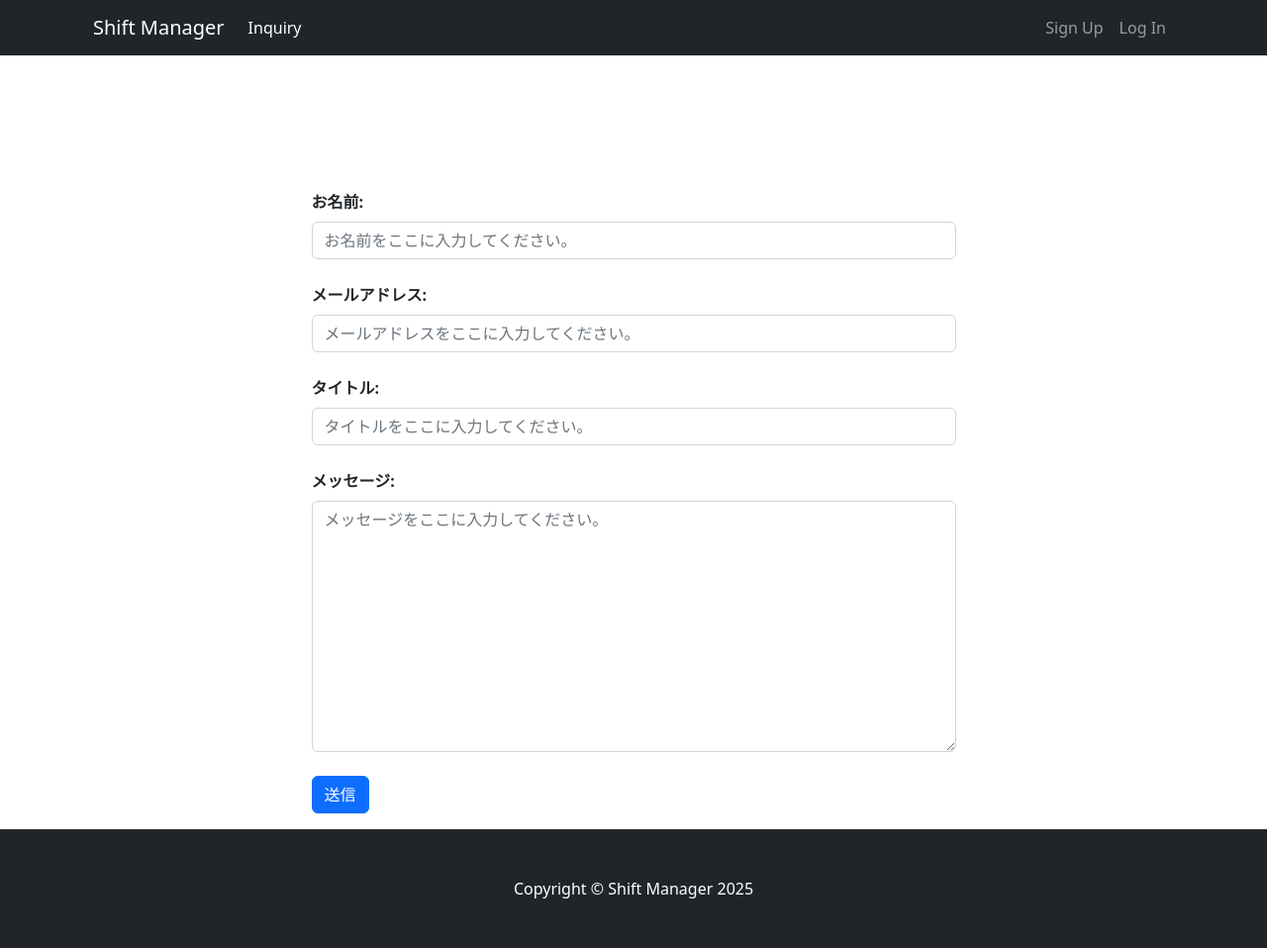
After one commit to yucho115/shift_manager, a Django app: page /inquiry/ in a window 1280 px wide. The commit adds this page. Shown: the whole page at 99% size. Run offline with Django 5.2, Linux system fonts and the light colour scheme; some libraries are stand-ins or nearby versions.

Commit message:
Inquiryのフォームページ作成

```diff
--- /dev/null
+++ b/shift/forms.py
@@ -0,0 +1,22 @@
+from django import forms
+
+class InquiryForm(forms.Form):
+    name = forms.CharField(label='お名前',max_length=30)
+    email = forms.EmailField(label='メールアドレス')
+    title = forms.CharField(label='タイトル',max_length=30)
+    message = forms.CharField(label='メッセージ',widget=forms.Textarea)
+
+    def __init__(self, *args, **kwargs):
+        super().__init__(*args, **kwargs)
+
+        self.fields['name'].widget.attrs['class'] = 'form-control'
+        self.fields['name'].widget.attrs['placeholder'] = 'お名前をここに入力してください。'
+
+        self.fields['email'].widget.attrs['class'] = 'form-control'
+        self.fields['email'].widget.attrs['placeholder'] = 'メールアドレスをここに入力してください。'
+
+        self.fields['title'].widget.attrs['class'] = 'form-control'
+        self.fields['title'].widget.attrs['placeholder'] = 'タイトルをここに入力してください。'
+
+        self.fields['message'].widget.attrs['class'] = 'form-control'
+        self.fields['message'].widget.attrs['placeholder'] = 'メッセージをここに入力してください。'
--- a/shift/templates/base.html
+++ b/shift/templates/base.html
@@ -10,9 +10,11 @@
         <link rel="icon" type="image/x-icon" href="{% static 'assets/favicon.ico' %}" />
         <!-- Core theme CSS (includes Bootstrap)-->
         <link href="{% static 'css/scrolling-nav.css' %}" rel="stylesheet" />
+        <!-- My theme CSS -->
+        <link href="{% static 'css/mystyle.css' %}" rel="stylesheet" type="text/css">
 
     </head>
-    <body id="page-top">
+    <body id="wrapper">
         <!-- Navigation-->
         <nav class="navbar navbar-expand-lg navbar-dark bg-dark fixed-top" id="mainNav">
             <div class="container px-4">
@@ -21,7 +23,7 @@
                 <div class="collapse navbar-collapse" id="navbarResponsive">
                     <ul class="navbar-nav me-auto">
                         <li class="nav-item">
-                            <a class="nav-link {% block active_Inquiry %}{% endblock %}" href="#">Inquiry</a>
+                            <a class="nav-link {% block active_Inquiry %}{% endblock %}" href="{% url 'shift:inquiry' %}">Inquiry</a>
                         </li>
                     </ul>
                     <ul class="navbar-nav ms-auto">
@@ -38,7 +40,7 @@
 
         <!-- Footer-->
         <footer class="py-5 bg-dark">
-            <div class="container px-4"><p class="m-0 text-center text-white">Copyright &copy; Shift Manager 2025</p></div>
+            <div class="container px-5"><p class="m-0 text-center text-white">Copyright &copy; Shift Manager 2025</p></div>
         </footer>
         <!-- Bootstrap core JS-->
         <script src="https://cdn.jsdelivr.net/npm/bootstrap@5.2.3/dist/js/bootstrap.bundle.min.js"></script>
--- /dev/null
+++ b/shift/templates/inquiry.html
@@ -0,0 +1,28 @@
+{% extends 'base.html' %}
+
+{% block title %}お問い合わせ | Shift Manager{% endblock %}
+
+{% block active_Inquiry %}active{% endblock %}
+
+{% block contents%}
+<div class="container d-flex justify-content-center">
+    <div class="my-div-style col-12 col-md-7">
+        <form method="post">
+            {% csrf_token %}
+
+            {{ form.non_field_errors}}
+
+            {% for field in form %}
+            <div class="mb-4">
+                <label for="{{ field.id_for_label}}" class="form-label">
+                    <strong>{{ field.label_tag}}</strong>
+                </label>
+                {{field}}
+                {{field.errors}}
+            </div>
+            {% endfor %}
+            <button class="btn btn-primary" type="submit">送信</button>
+        </form>
+    </div>
+</div>
+{% endblock %}
--- a/shift/urls.py
+++ b/shift/urls.py
@@ -5,4 +5,5 @@ from . import views
 app_name = 'shift'
 urlpatterns = [
     path('',views.IndexView.as_view(),name="top"),
+    path('inquiry/',views.InquiryView.as_view(),name="inquiry"),
 ]
--- a/shift/views.py
+++ b/shift/views.py
@@ -2,6 +2,11 @@ from django.shortcuts import render
 
 # Create your views here.
 from django.views import generic
+from .forms import InquiryForm
 
 class IndexView(generic.TemplateView):
     template_name = 'index.html'
+
+class InquiryView(generic.FormView):
+    template_name = "inquiry.html"
+    form_class = InquiryForm
--- /dev/null
+++ b/static/css/mystyle.css
@@ -0,0 +1,14 @@
+body, #wrapper {
+    display: flex;
+    flex-direction: column;
+    min-height: 100vh;
+    padding-top: 6rem;
+}
+
+footer {
+    margin-top: auto;
+}
+
+.my-div-style {
+    margin-top: 6rem;
+}
```
